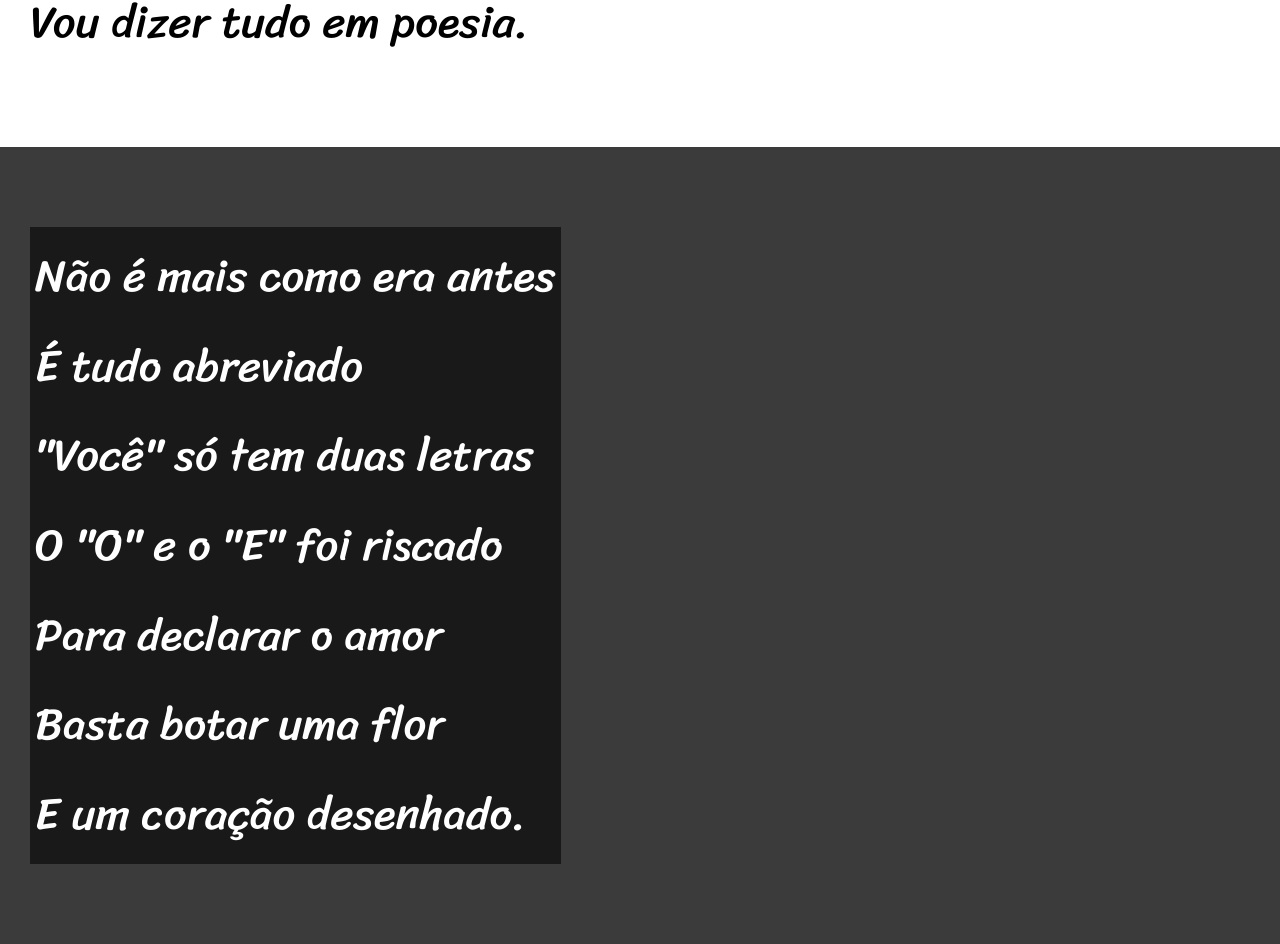
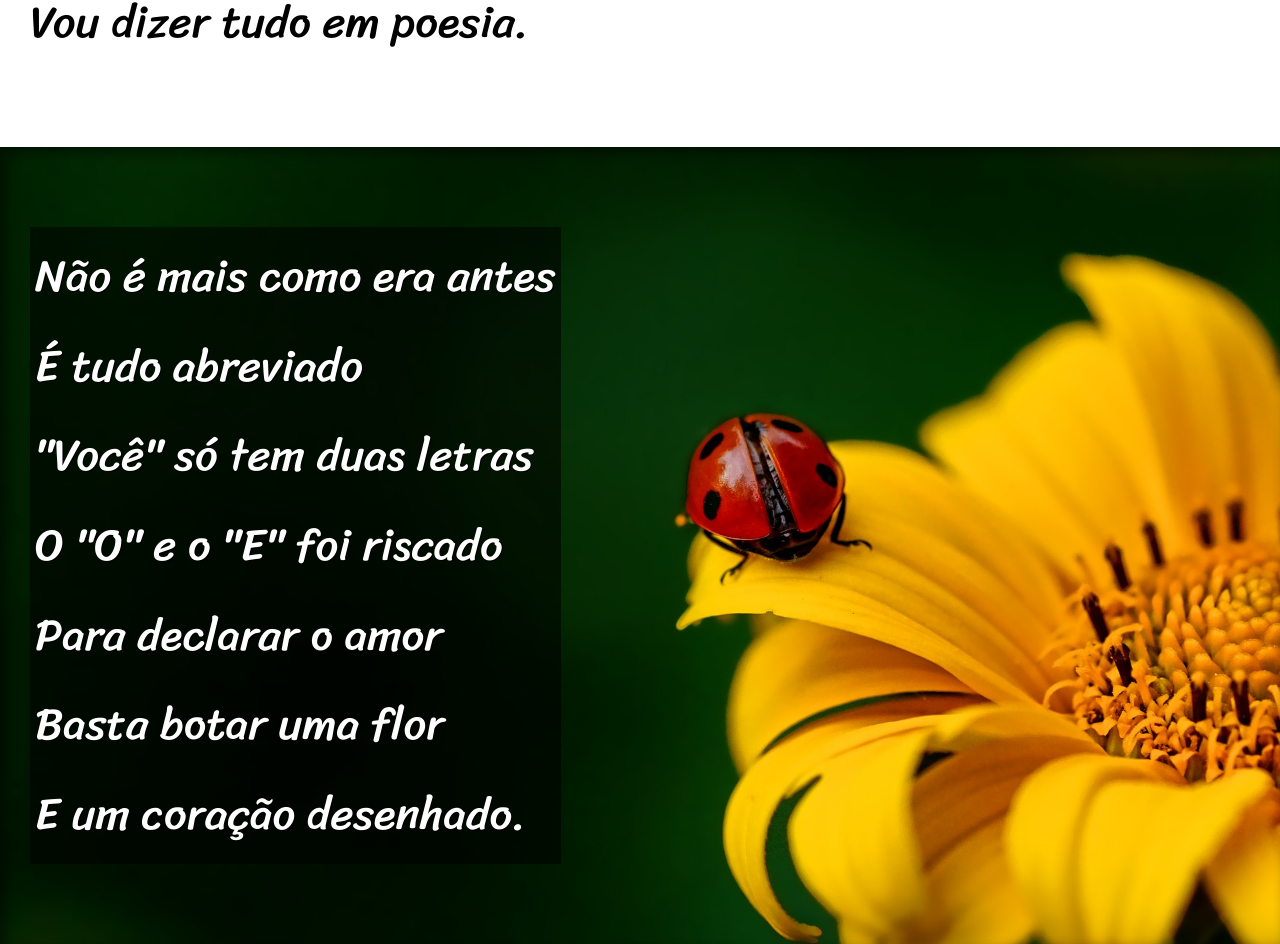
Before and after one commit to guilhermegiroldo/html-css, a plain HTML site: page desafios/dsf009/index.html in a window 1280 px wide. Shown: the part 900-1844 px from the top of the page. Drawn offline with Linux system fonts and the light colour scheme.

Commit message:
projeto finalizado

```diff
--- a/desafios/dsf009/estilo/style.css
+++ b/desafios/dsf009/estilo/style.css
@@ -57,6 +57,10 @@ section {
     font-size: 3.5vw;
 }
 
+seaction > p {
+    padding-bottom: 2em;
+}
+
 section.normal {
     background-color: white;
     color: black;
@@ -65,12 +69,25 @@ section.normal {
 section.imagem {
     background-color: rgb(59, 59, 59);
     color: white;
+    box-shadow: inset 6px 6px 13px 0px rgba(0, 0, 0, 0.479);
+    background-size: cover;
+    background-attachment: fixed;
 }
 
 section.imagem > p {
     display: inline-block;
     padding: 5px;
-    background-color: rgba(0, 0, 0, 0.568);
+    background-color: rgba(0, 0, 0, 0.548);
+    text-shadow: 1px 1px 0px black;
+}
+
+section#img01 {
+    background-image: url('../imagens/background001.jpg');
+    background-position: right center;
+}
+
+section#img02 {
+    background-image: url('../imagens/background002.jpg');
 }
 
 footer {
--- a/desafios/dsf009/index.html
+++ b/desafios/dsf009/index.html
@@ -28,7 +28,7 @@
         </p>
     </section>
 
-    <section class="imagem">
+    <section class="imagem" id="img01">
         <p>
             Não é mais como era antes <br>
             É tudo abreviado <br>
@@ -62,7 +62,7 @@
         </p>
     </section>
 
-    <section class="imagem">
+    <section class="imagem" id="img02">
         <p>
             Tenho saudade das cartas <br>
             Escritas com a própria mão <br>
```
